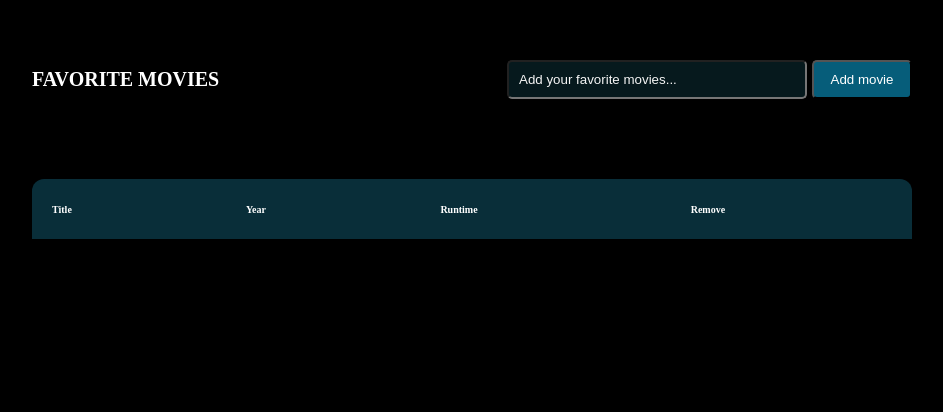
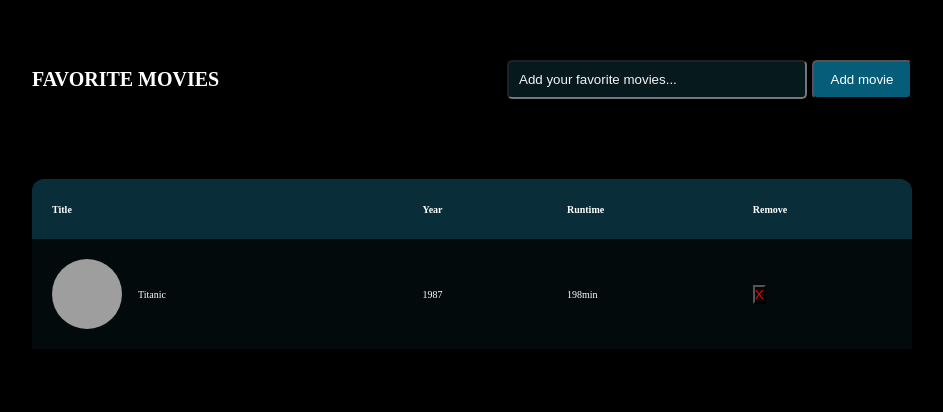
Before and after one commit to Italovini223/Favorite_movies, a plain HTML site: page index.html in a window 1280 px wide. Shown: the whole page, without its empty margins (168-1111 px from the left). Drawn offline with Linux system fonts and the light colour scheme; grey boxes are pictures that could not be loaded.

Commit message:
add a body in the table

```diff
--- a/index.html
+++ b/index.html
@@ -26,6 +26,22 @@
           <th>Remove</th>
         </tr>
       </thead>
+      <tbody>
+        <tr>
+          <td class="MovieName">
+            <img src="https://m.media-amazon.com/images/M/MV5BMDdmZGU3NDQtY2E5My00ZTliLWIzOTUtMTY4ZGI1YjdiNjk3XkEyXkFqcGdeQXVyNTA4NzY1MzY@._V1_SX300.jpg%22" alt="poster do titanic">
+            <a href="">
+              <p>Titanic</p>
+            </a>
+          </td>
+          <td class="year">1987</td>
+          <td class="Runtime">198min</td>
+          <td class="remove">
+            <button>X</button>
+          </td>
+        </tr>
+
+      </tbody>
     </table>
   </div>
 </body>
--- a/style.css
+++ b/style.css
@@ -10,6 +10,8 @@
   --bg-color-primary: hsl(191, 65%, 7%);
   --bg-color-secondary: hsla(195, 91%, 25%, 1);
   --bg-color-tertiary: hsla(194, 72%, 13%, 1);
+  --bg-tr-odd:hsla(195, 61%, 6%, 0.5);
+  --bg-tr-even: hsl(192, 65%, 7%);
 }
 
 body {
@@ -109,3 +111,47 @@ table th:first-child {
 table th:last-child {
   border-top-right-radius: 12px;
 }
+
+table tr:nth-child(odd) {
+  background-color: var(--bg-tr-odd);
+}
+
+table tr:nth-child(even) {
+  background-color: var(--bg-tr-even);
+}
+
+table td {
+  text-align: left;
+  padding: 2rem;
+
+}
+
+td.MovieName {
+  display: flex;
+  align-items: center;
+  gap: 16px;
+}
+
+.MovieName img {
+  width: 7rem;
+  height: 7rem;
+
+  border-radius: 50%;
+
+  object-fit: cover;
+}
+
+.MovieName a {
+  text-decoration: none;
+}
+
+.MovieName a p {
+  color: white;
+}
+
+.remove button {
+  background: transparent;
+  color: red;
+
+  cursor: pointer;
+}
```
